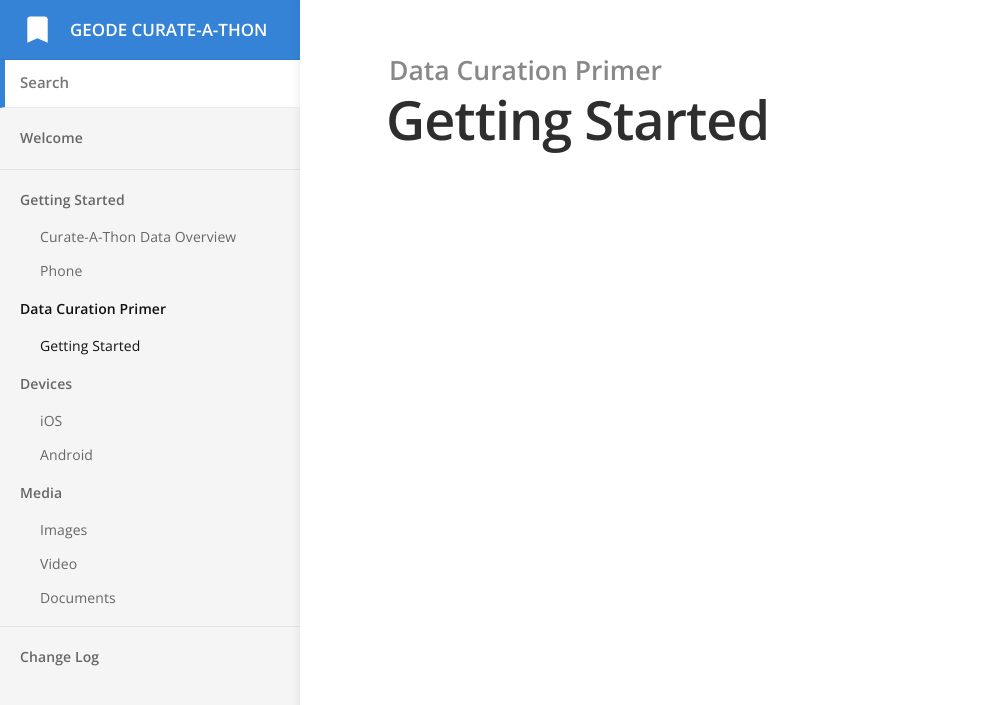
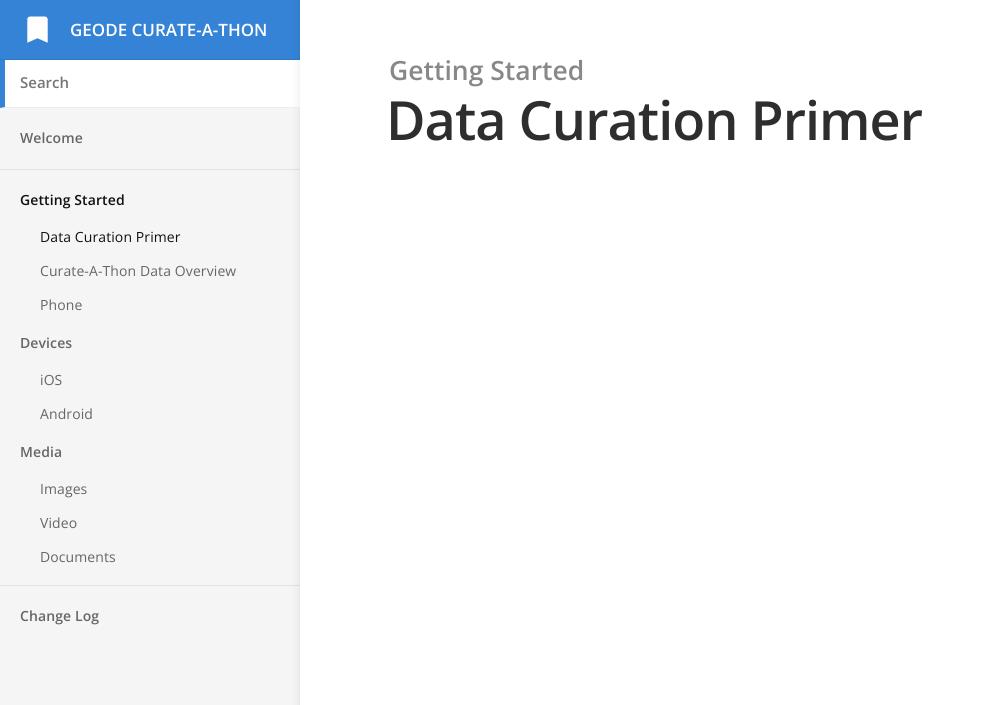
Before and after one commit to bdezray/GEODE-Curate-A-Thon, a Jekyll site: the page built from _docs/Getting Started/Data Curation Primer.md, in a window 1280 px wide. Shown: the top 705 px of the page, without its empty margins (0-985 px from the left). Built offline with Jekyll 4.4.1, drawn with Linux system fonts in a browser that asks for light colours.

Commit message:
Fix title and category

```diff
--- a/_docs/Getting Started/Data Curation Primer.md
+++ b/_docs/Getting Started/Data Curation Primer.md
@@ -1,6 +1,6 @@
 ---
-title: Getting Started
-category: Data Curation Primer
+title: Data Curation Primer
+category: Getting Started
 order: 1
 ---
 
```
